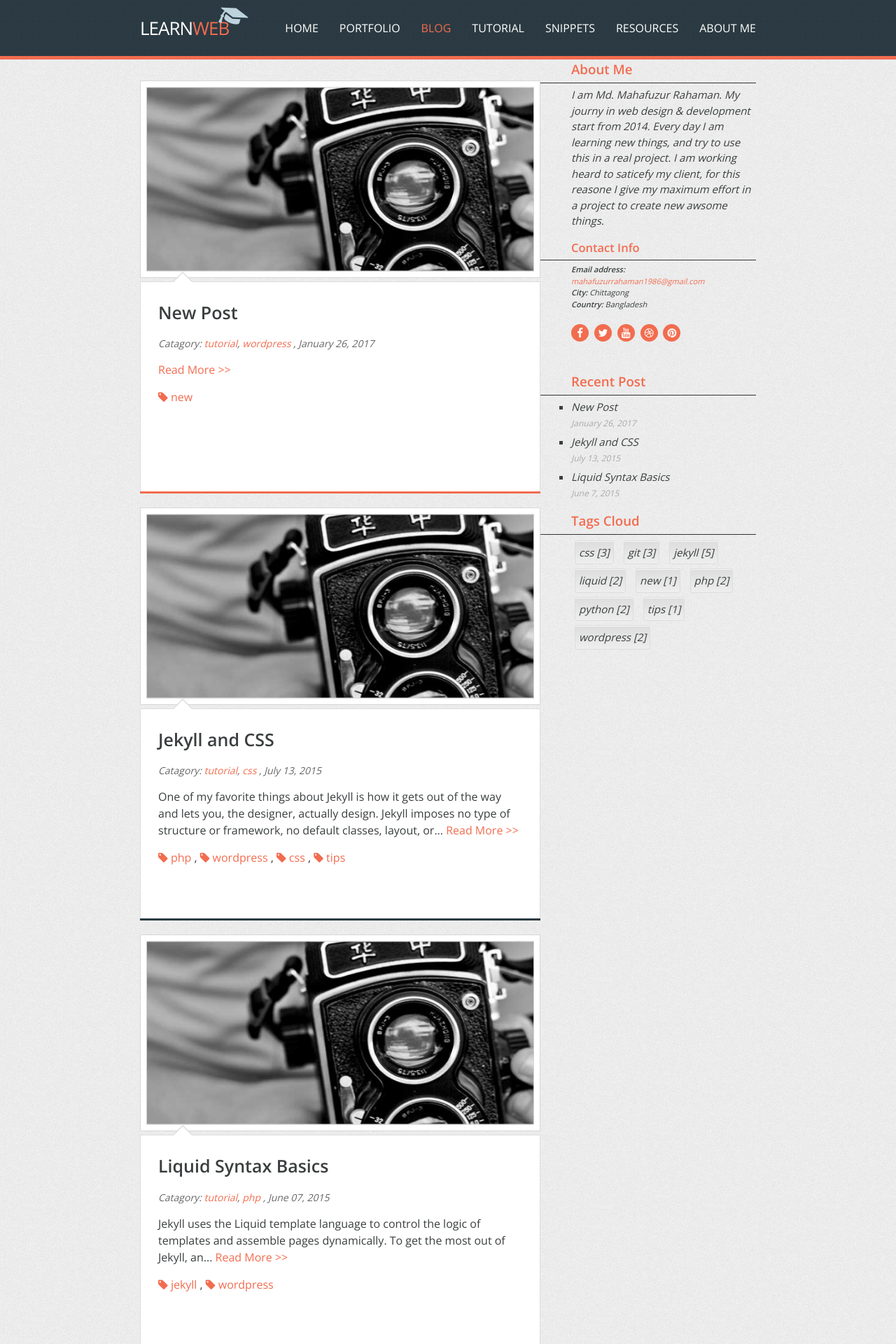
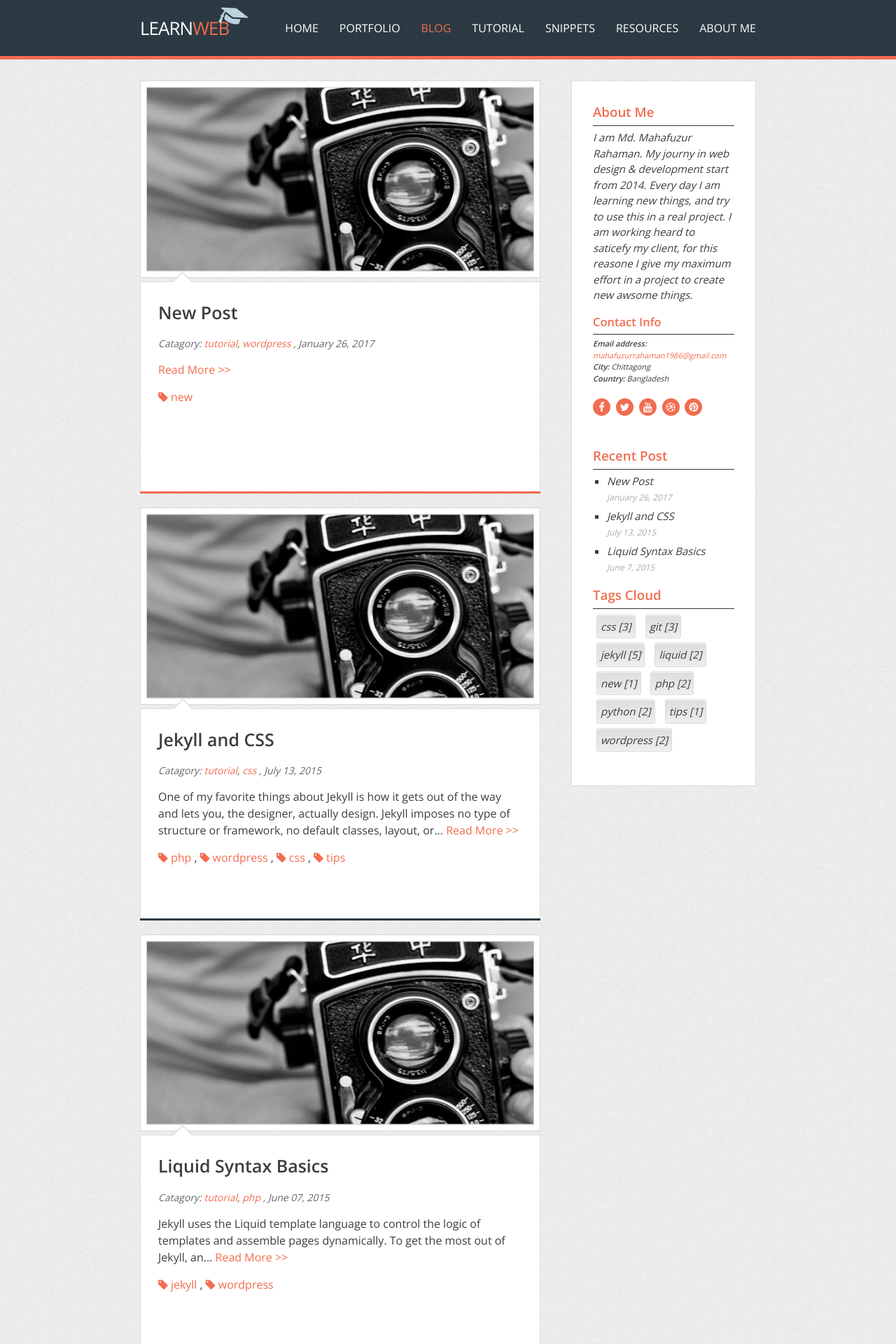
Before and after one commit to mahafuzur/LearnWeb, a Jekyll site: the page built from blog/index.html, in a window 1280 px wide. Shown: the top 1920 px of the page at 70% size. Built offline with Jekyll 4.4.1, drawn with Linux system fonts in a browser that asks for light colours; nearby versions of some CDN libraries; library files that are not in the unit come from our copies; the list of posts is cut into pages by our own code.

Commit message:
fixes blog-sidebar include

```diff
--- a/_includes/blog-sidebar.html
+++ b/_includes/blog-sidebar.html
@@ -1,4 +1,4 @@
-<aside {{ include.class }}>
+<aside class="{{ include.class }}">
 
   {% include about-me.html %}
 
--- a/blog/index.html
+++ b/blog/index.html
@@ -32,4 +32,4 @@ layout: default
 
   </section>
 
-{% include blog-sidebar.html class="blog-sidebar" %}
+{% include blog-sidebar.html class='blog-sidebar' %}
```
